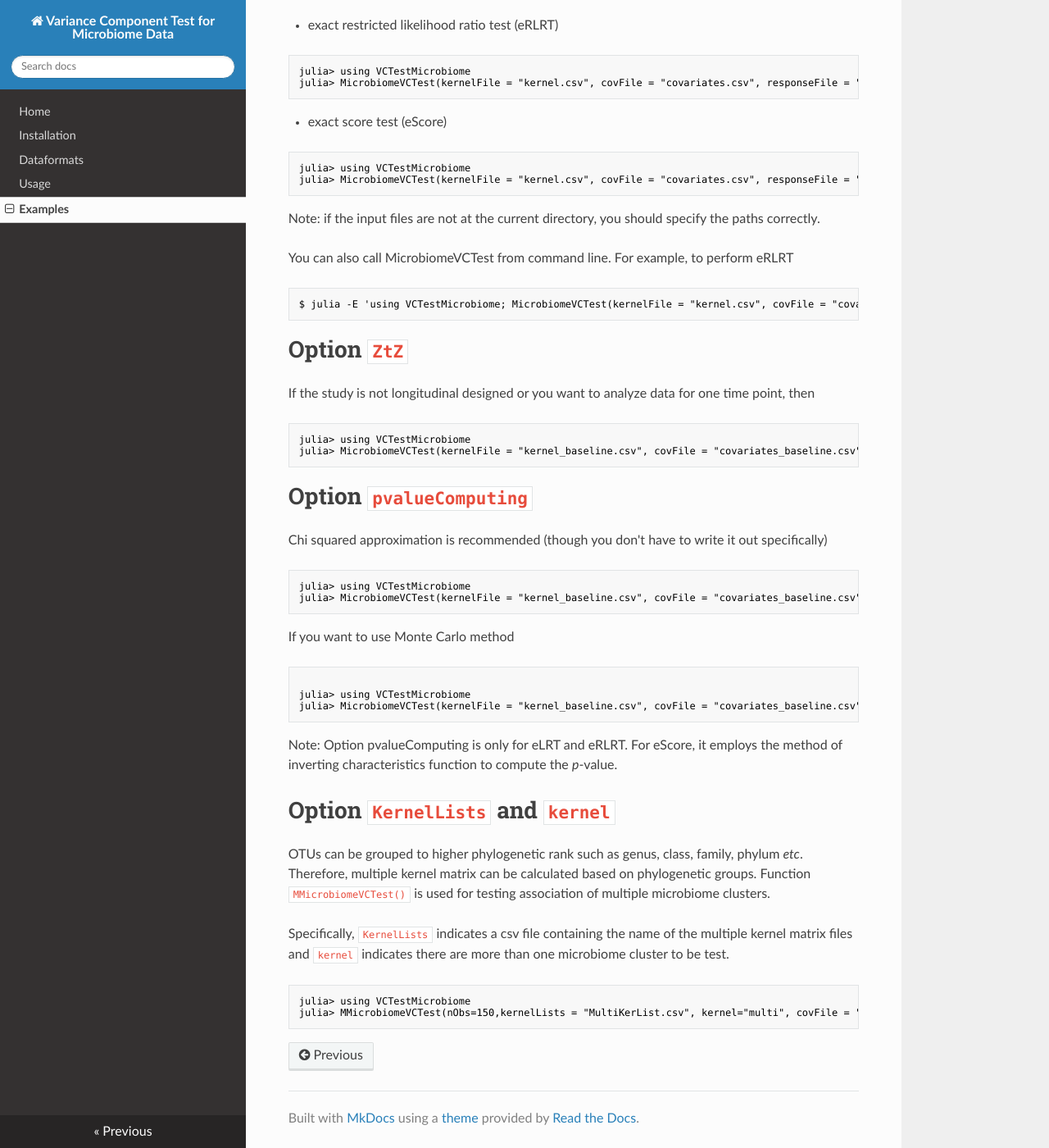
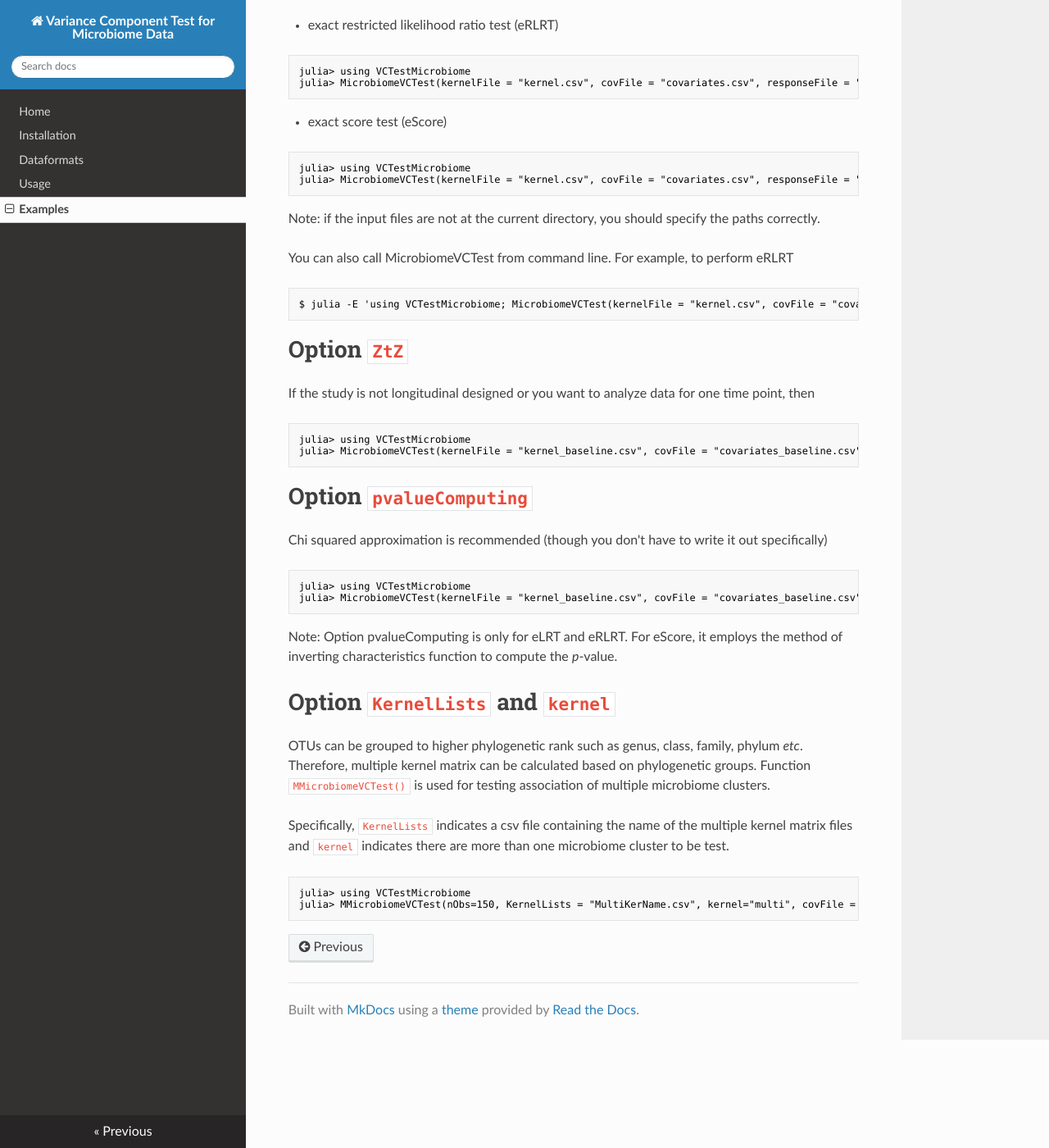
Before and after one commit to JingZhai63/VCmicrobiome.jl, an MkDocs documentation site: the page built from docs/Examples.md, in a window 1280 px wide and 1400 px high, scrolled down 704 px. Shown: the whole window at 82% size. Built offline with MkDocs 1.6.1, drawn with Linux system fonts in a browser that asks for light colours; nearby versions of some CDN libraries; old or Windows-style settings are respelled for this version of MkDocs.

Commit message:
update docs

````diff
--- a/docs/Examples.md
+++ b/docs/Examples.md
@@ -43,7 +43,7 @@ $ julia -E 'using VCTestMicrobiome; MicrobiomeVCTest(kernelFile = "kernel.csv",
 If the study is not longitudinal designed or you want to analyze data for one time point, then
 ```julia
 julia> using VCTestMicrobiome
-julia> MicrobiomeVCTest(kernelFile = "kernel_baseline.csv", covFile = "covariates_baseline.csv", responseFile = "y_baseline.csv", ZtZ = "none", test = "eRLRT",yInit=3)
+julia> MicrobiomeVCTest(kernelFile = "kernel_baseline.csv", covFile = "covariates_baseline.csv", responseFile = "y_baseline.csv", ZtZ = "none", test = "eRLRT", yInit=3)
 ```
 
 # Option `pvalueComputing`
@@ -52,12 +52,7 @@ Chi squared approximation is recommended (though you don't have to write it out
 julia> using VCTestMicrobiome
 julia> MicrobiomeVCTest(kernelFile = "kernel_baseline.csv", covFile = "covariates_baseline.csv", responseFile = "y_baseline.csv", ZtZ = "none", test = "eRLRT", pvalueComputing = "chi2")
 ```
-If you want to use Monte Carlo method
-```julia
 
-julia> using VCTestMicrobiome
-julia> MicrobiomeVCTest(kernelFile = "kernel_baseline.csv", covFile = "covariates_baseline.csv", responseFile = "y_baseline.csv", ZtZ = "none", test = "eRLRT", pvalueComputing = "MonteCarlo")
-```
 Note: Option pvalueComputing is only for eLRT and eRLRT. For eScore, it employs the method of inverting characteristics function to compute the _p_-value.
 
 # Option `KernelLists` and `kernel`
@@ -66,5 +61,5 @@ OTUs can be grouped to higher phylogenetic rank such as genus, class, family, ph
 Specifically, `KernelLists`  indicates a csv file containing the name of the multiple kernel matrix files and `kernel` indicates there are more than one microbiome cluster to be test.
 ```julia
 julia> using VCTestMicrobiome
-julia> MMicrobiomeVCTest(nObs=150,kernelLists = "MultiKerList.csv", kernel="multi", covFile = "covariates.csv", responseFile = "y.csv", ZtZ = "intercept", test = "eRLRT")
+julia> MMicrobiomeVCTest(nObs=150, KernelLists = "MultiKerName.csv", kernel="multi", covFile = "covariates.csv", responseFile = "y.csv", ZtZ = "intercept", test = "eRLRT")
 ```
````
Also changed, not shown: docs/Installation.md (+7 -1 lines), 7 other files.
